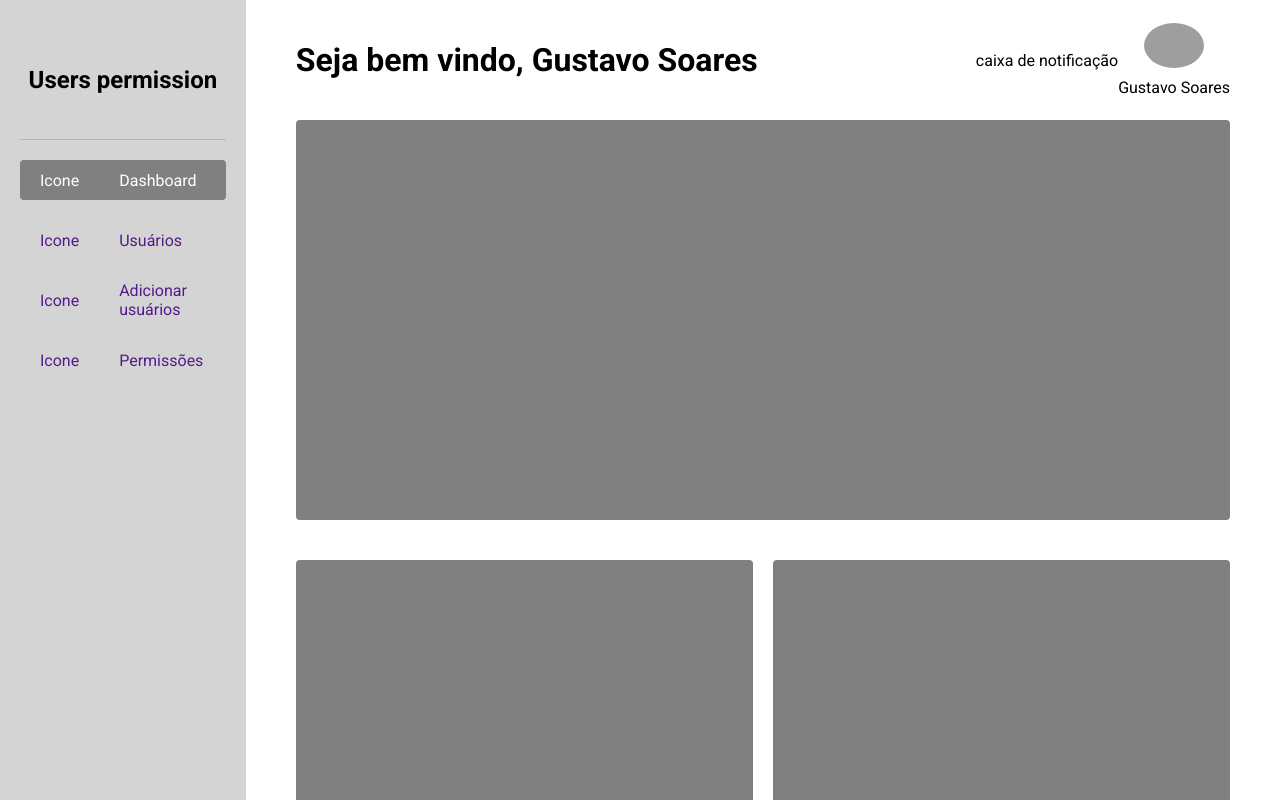
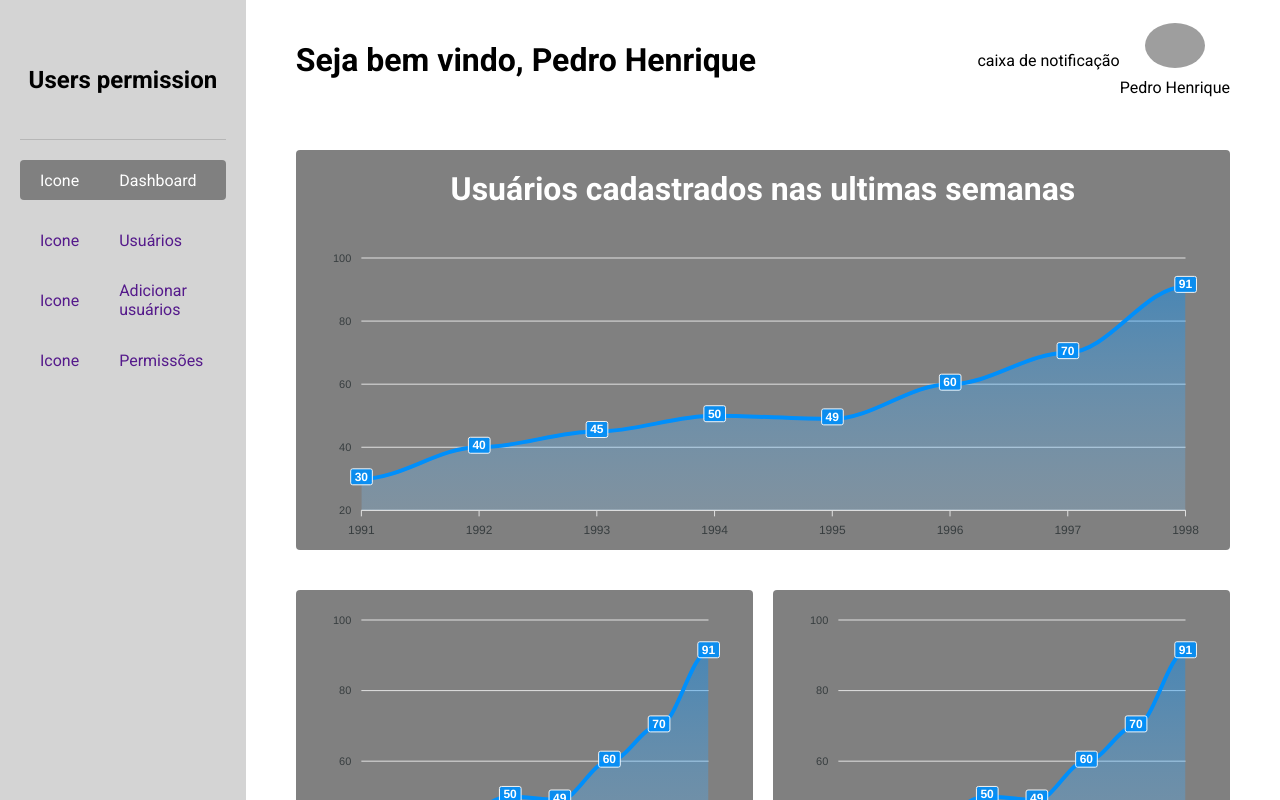
Before and after one commit to Zankei1/web, a React (Vite) app: page /dashboard in a window 1280 px wide. Shown: the top 800 px of the page. Built offline with nearby package versions, Linux system fonts and the light colour scheme; grey boxes are pictures that could not be loaded.

Commit message:
Added apexcharts lib and made a simple placeholder chart

```diff
--- a/package.json
+++ b/package.json
@@ -9,7 +9,9 @@
     "preview": "vite preview"
   },
   "dependencies": {
+    "apexcharts": "^3.35.4",
     "react": "^18.2.0",
+    "react-apexcharts": "^1.4.0",
     "react-dom": "^18.2.0",
     "react-router-dom": "^6.3.0"
   },
--- a/src/components/Header/index.tsx
+++ b/src/components/Header/index.tsx
@@ -4,13 +4,13 @@ export function Header() {
     return (
         <header className={styles.container}>
             <div className={styles.greetings}>
-                <h1>Seja bem vindo, Gustavo Soares</h1>
+                <h1>Seja bem vindo, Pedro Henrique</h1>
             </div>
             <div className={styles.notificationBar}>
                 <div>caixa de notificação</div>
                 <div className={styles.userProfile}>
-                    <img src="https://github.com/zankei1.png" alt="" />
-                    <span>Gustavo Soares</span>
+                    <img src="https://github.com/pedromm65.png" alt="" />
+                    <span>Pedro Henrique</span>
                 </div>
             </div>
         </header>
--- a/src/pages/Dashboard/index.tsx
+++ b/src/pages/Dashboard/index.tsx
@@ -1,7 +1,30 @@
 import { Header } from "../../components/Header";
 import { Sidebar } from "../../components/Sidebar";
+import { ApexOptions } from "apexcharts";
+import Chart from "react-apexcharts";
 
 import styles from "./styles.module.css";
+
+const options: ApexOptions = {
+    chart: {
+        id: 'basic-bar',
+        toolbar: {
+            show: false,
+        }
+    },
+    xaxis: {
+        categories: [1991, 1992, 1993, 1994, 1995, 1996, 1997, 1998, 1999]
+    },
+    tooltip: {
+        enabled: false,
+    },
+    series: [
+        {
+            name: "series-1",
+            data: [30, 40, 45, 50, 49, 60, 70, 91]
+        }
+    ]
+}
 
 export function Dashboard() {
     return (
@@ -11,13 +34,17 @@ export function Dashboard() {
                 <Header />
                 <div className={styles.graphsContainer}>
                     <div className={styles.highlightedGraph}>
-
+                        <div className={styles.graphHeader}>
+                            <h1>Usuários cadastrados nas ultimas semanas</h1>
+                        </div>
+                        <Chart options={options} series={options.series} type="area" height="80%" />
                     </div>
                     <div className={styles.graphs}>
                         <div className={styles.graph}>
+                            <Chart options={options} series={options.series} type="area" height="100%" />
                         </div>
-
                         <div className={styles.graph}>
+                            <Chart options={options} series={options.series} type="area" height="100%" />
                         </div>
                     </div>
                 </div>
--- a/src/pages/Dashboard/styles.module.css
+++ b/src/pages/Dashboard/styles.module.css
@@ -5,6 +5,9 @@
 .contentContainer {
     width: 100%;
     padding-inline: 5rem;
+    display: flex;
+    flex-direction: column;
+    gap: 3rem;
 }
 
 .graphsContainer {
@@ -12,11 +15,20 @@
     flex-direction: column;
 }
 
+.graphHeader {
+    display: flex;
+    flex-direction: column;
+    align-items: center;
+    padding: 2rem;
+    color: white;
+}
+
 .highlightedGraph {
     width: 100%;
     background-color: gray;
     height: 40rem;
     border-radius: .4rem;
+    padding-inline: 2rem;
 }
 
 .graphs {
@@ -28,6 +40,8 @@
 .graph {
     width: 100%;
     background-color: gray;
-    height: 40rem;
+    height: 35rem;
     border-radius: .4rem;
+    padding-inline: 2rem;
+
 }
```
Also changed, not shown: 1 other file (tests, documents, lock files or other folders).
